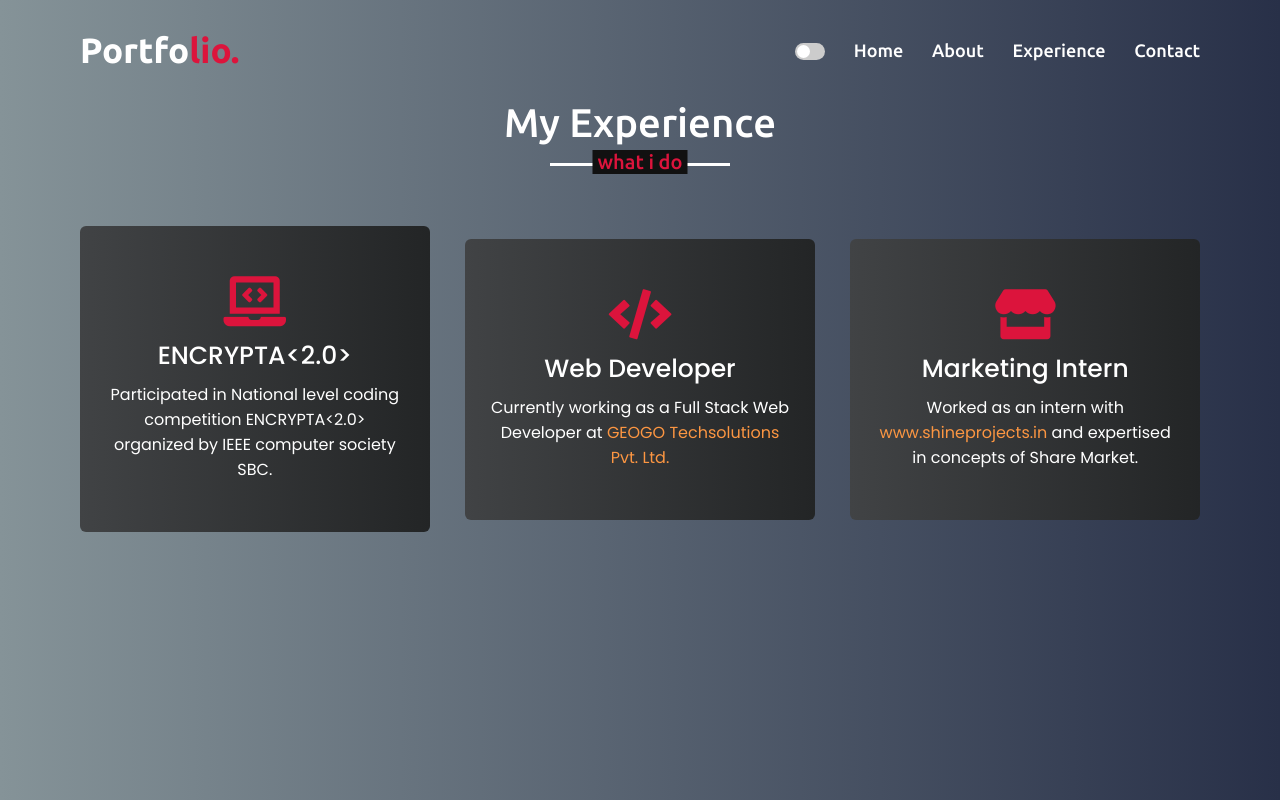
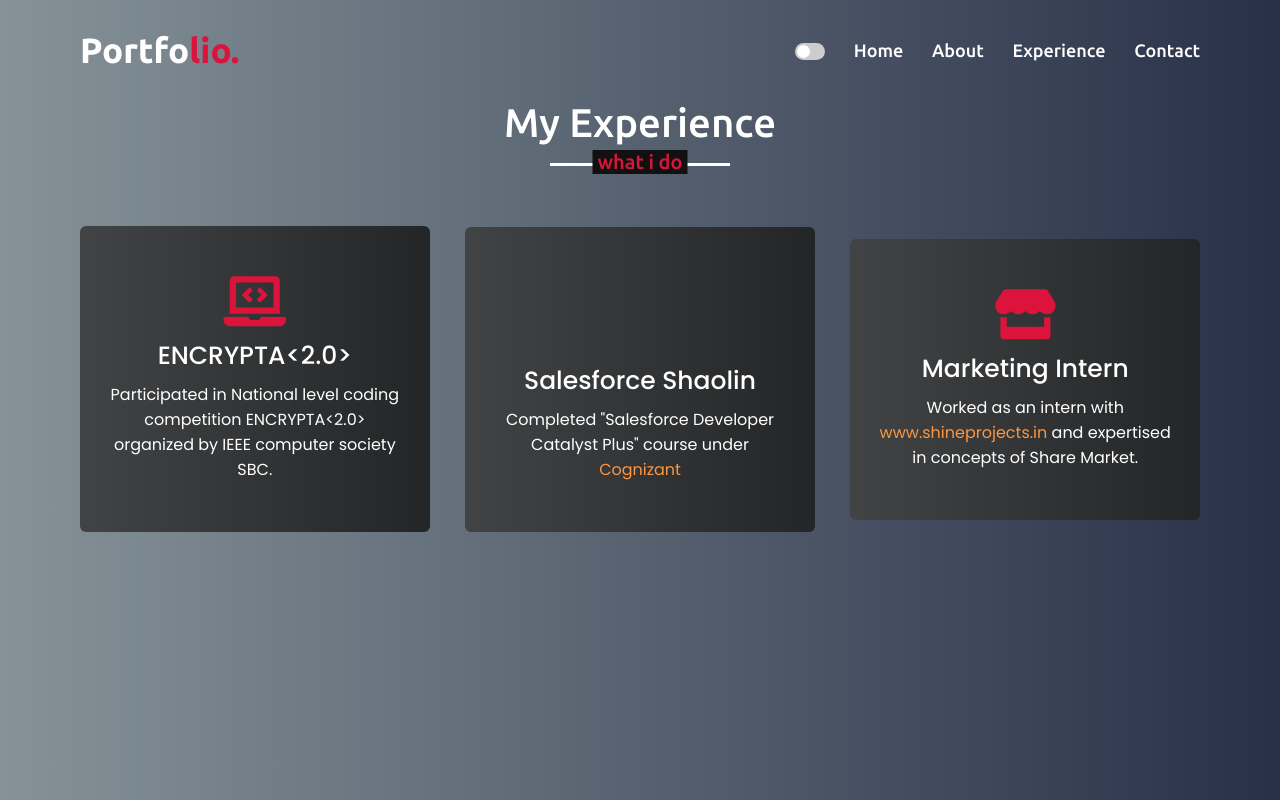
Before and after one commit to vineethwilson15/My-Portfolio, a plain HTML site: page exp.html in a window 1280 px wide. Drawn offline with Linux system fonts and the light colour scheme.

Commit message:
Update exp.html

```diff
--- a/exp.html
+++ b/exp.html
@@ -40,11 +40,11 @@
                 </div>
                 <div class="card">
                     <div class="box">
-                        <i class="fas fa-code"></i>
-                        <div class="text">Web Developer</div>
+                        <i class="fa-brands fa-salesforce"></i>
+                        <div class="text">Salesforce Shaolin</div>
                         <p>
-                            Currently working as a Full Stack Web Developer at <a href="https://www.geogo.in/" style="color:rgb(252, 150, 66) ;">
-                            GEOGO Techsolutions Pvt. Ltd.</a>
+                            Completed "Salesforce Developer Catalyst Plus" course under <a href="https://www.cognizant.com/in/en" style="color:rgb(252, 150, 66) ;">
+                            Cognizant</a>
                         </p>
                     </div>
                 </div>
```
